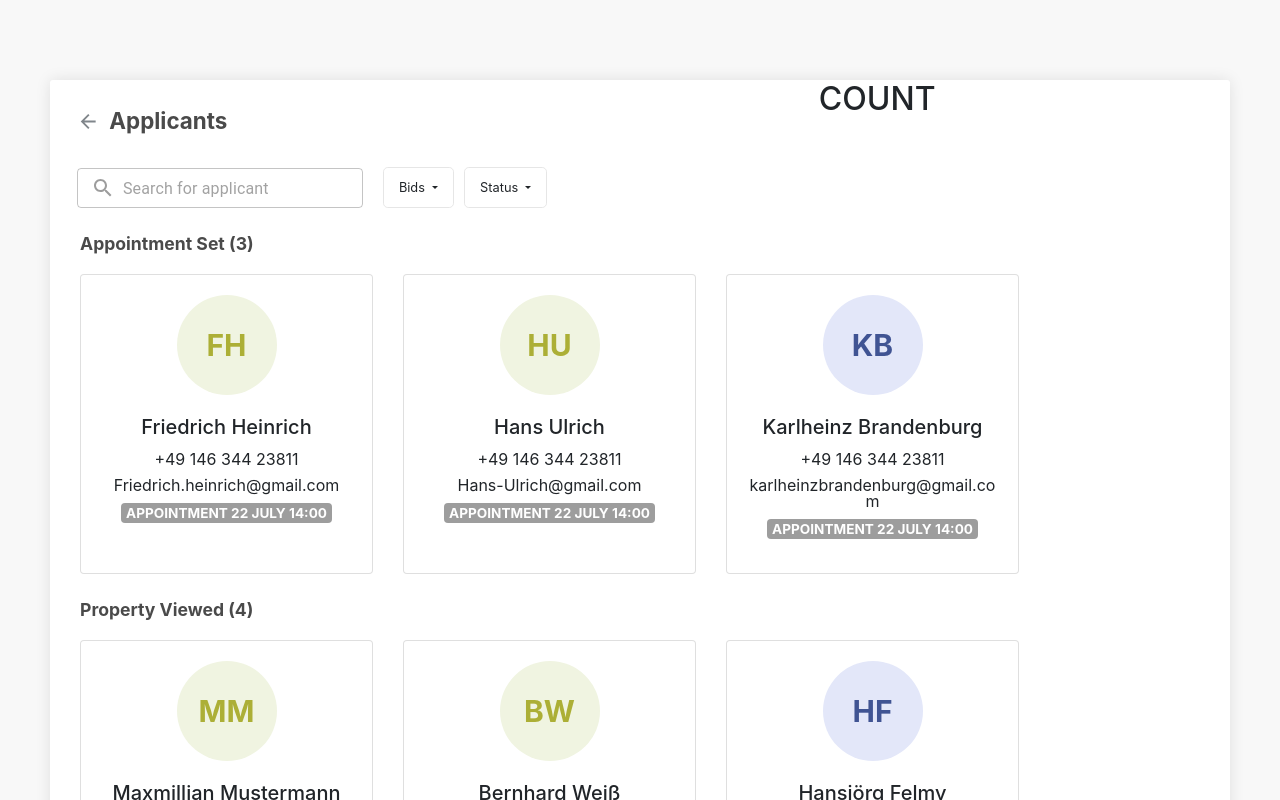
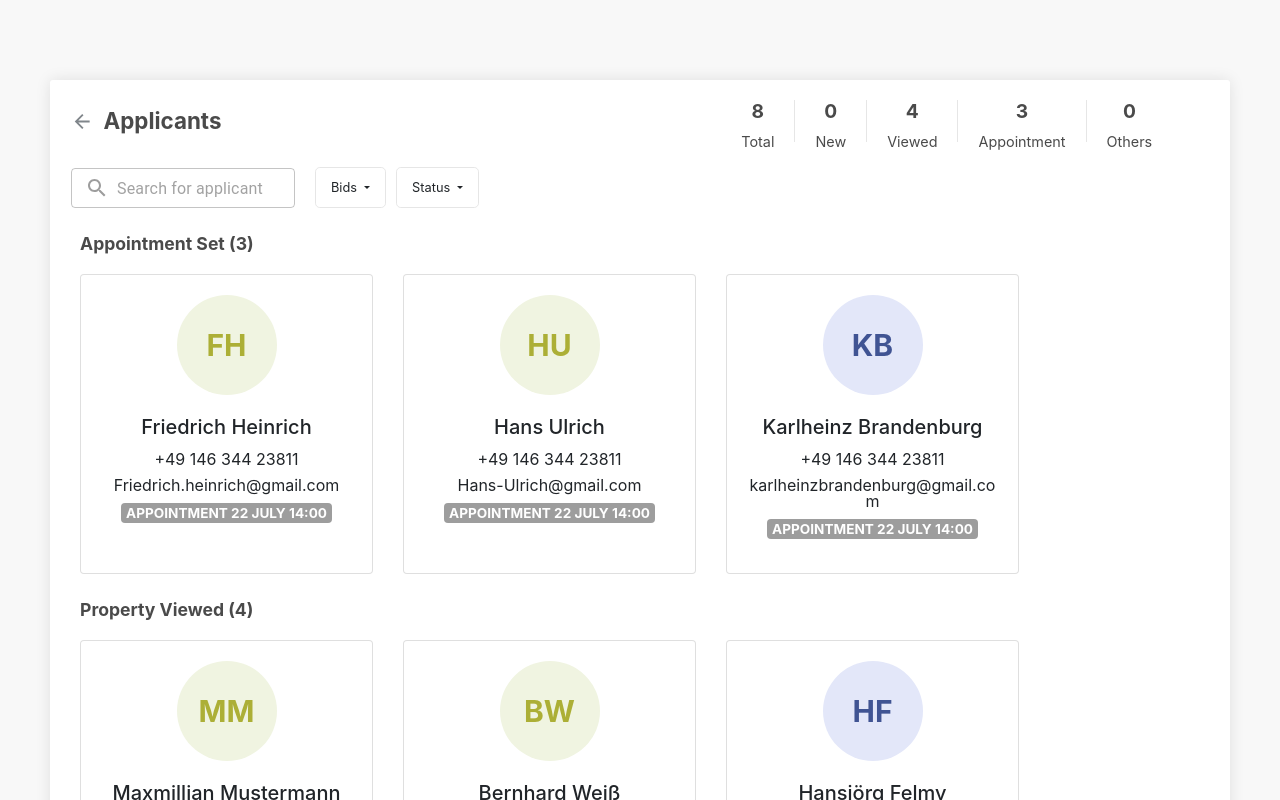
Before and after one commit to DariusPirvulescu/react-applicants, a React (Create React App) app: page /page in a window 1280 px wide. Shown: the top 800 px of the page. Built offline with nearby package versions, Linux system fonts and the light colour scheme.

Commit message:
added Counter component + styled it

```diff
--- a/src/components/Content/Content.scss
+++ b/src/components/Content/Content.scss
@@ -25,6 +25,7 @@
   @media(min-width: $breakpoint-web) {
     .applicants-count {
       display: flex;
+      padding-top: 20px;
     }
 
     .head {
--- /dev/null
+++ b/src/components/Content/GroupedLists/Couters/Counters.scss
@@ -0,0 +1,31 @@
+@import "../../../../variables.scss";
+
+.counters {
+  display: flex;
+  justify-content: flex-end;
+  width: 90%;
+  height: 42px;
+  text-align: center;
+
+  div:first-child {
+    border-left: none;
+  }
+
+  div {
+    border-left: 1px solid #E6E6E6;
+
+    padding: 0 20px;
+
+  }
+
+  h1 {
+    color: $title;
+    font-size: 1.2rem;
+    font-weight: bold;
+  }
+
+  p {
+    font-size: 0.9rem;
+    color: $title;
+  }
+}
--- /dev/null
+++ b/src/components/Content/GroupedLists/Couters/index.jsx
@@ -0,0 +1,31 @@
+import React from "react";
+import "./Counters.scss";
+
+const Counters = ({ total, viewed, appointment }) => {
+  return (
+    <div className="counters">
+      <div>
+        <h1>{total}</h1>
+        <p>Total</p>
+      </div>
+      <div>
+        <h1>0</h1>
+        <p>New</p>
+      </div>
+      <div>
+        <h1>{viewed}</h1>
+        <p>Viewed</p>
+      </div>
+      <div>
+        <h1>{appointment}</h1>
+        <p>Appointment</p>
+      </div>
+      <div>
+        <h1>0</h1>
+        <p>Others</p>
+      </div>
+    </div>
+  );
+};
+
+export default Counters;
--- a/src/components/Content/index.jsx
+++ b/src/components/Content/index.jsx
@@ -4,6 +4,7 @@ import queryString from "query-string";
 import { pick } from "lodash";
 import Top from "../Top";
 import Search from "../Search";
+import Counters from "./GroupedLists/Couters";
 import applicantsData from "../../data/applicants.json";
 import GroupedLists from "./GroupedLists";
 import Loading from "../Loading";
@@ -53,7 +54,7 @@ class Content extends Component {
     const queryObj = queryString.parse(location.search);
 
     const queryStr = queryObj.search;
-    console.log("QuerySTrRr:", queryStr)
+    console.log("QuerySTrRr:", queryStr);
     if (queryStr) this.setState({ search: queryStr });
   }
 
@@ -86,7 +87,6 @@ class Content extends Component {
           return obj[key].match(new RegExp(search, "i"));
         });
       });
-
       groups = this.constructor.groupApplicants(filtered);
     }
 
@@ -108,6 +108,10 @@ class Content extends Component {
       );
     }
 
+    console.log("obj", groups);
+    console.log("viewed:", groups.Property_Viewed.length);
+    console.log("appointment:", groups.Appointment_Set.length);
+
     return (
       <div className="content">
         <div className="head">
@@ -116,7 +120,11 @@ class Content extends Component {
             <Search value={search} change={this.handleChange} />
           </div>
           <div className="applicants-count">
-            <h2>COUNT</h2>
+            <Counters
+              total={applicants.length}
+              viewed={groups.Property_Viewed.length}
+              appointment={groups.Appointment_Set.length}
+            />
           </div>
         </div>
         {loaded ? <GroupedLists data={groups} /> : <Loading />}
```
